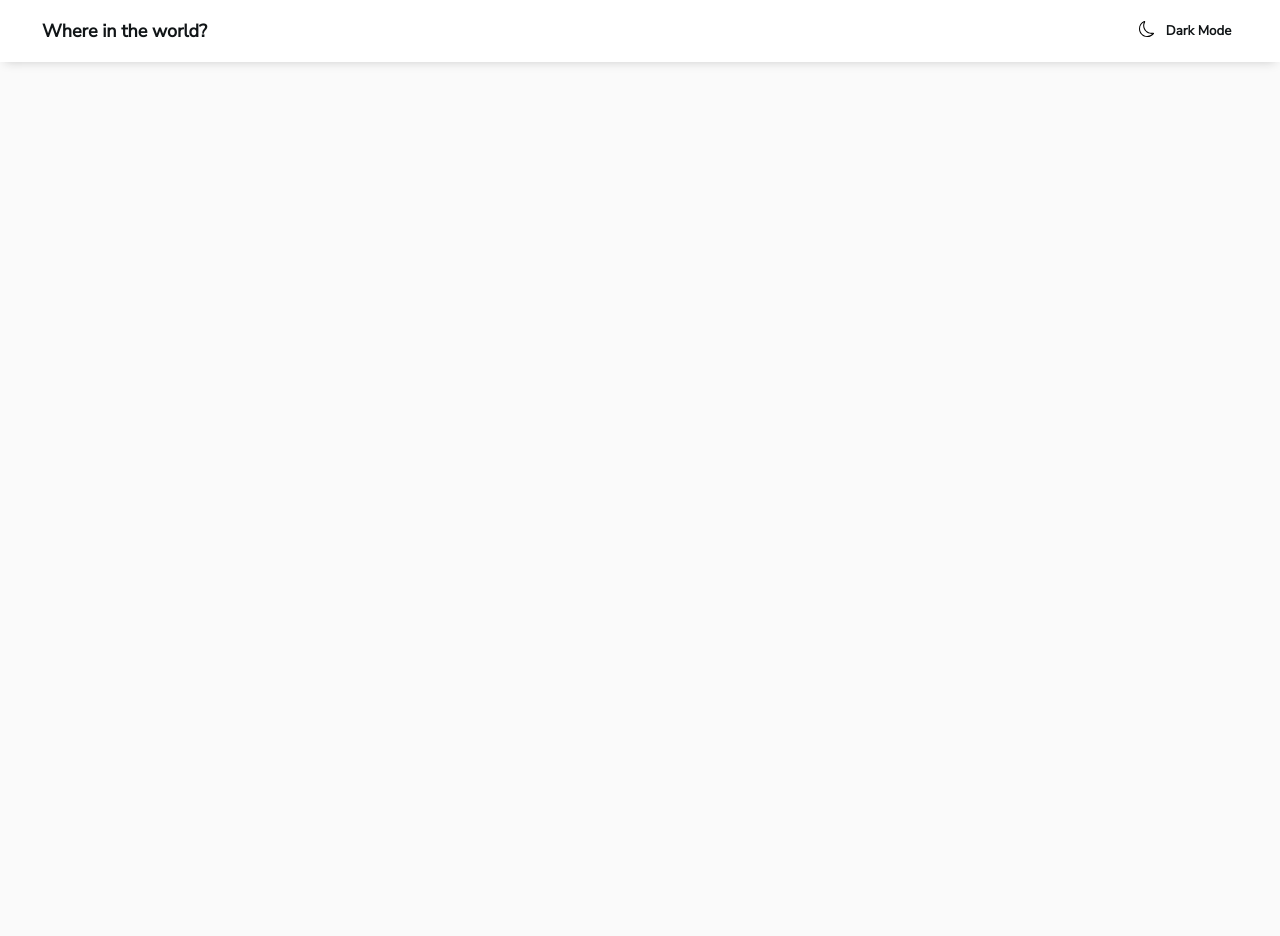
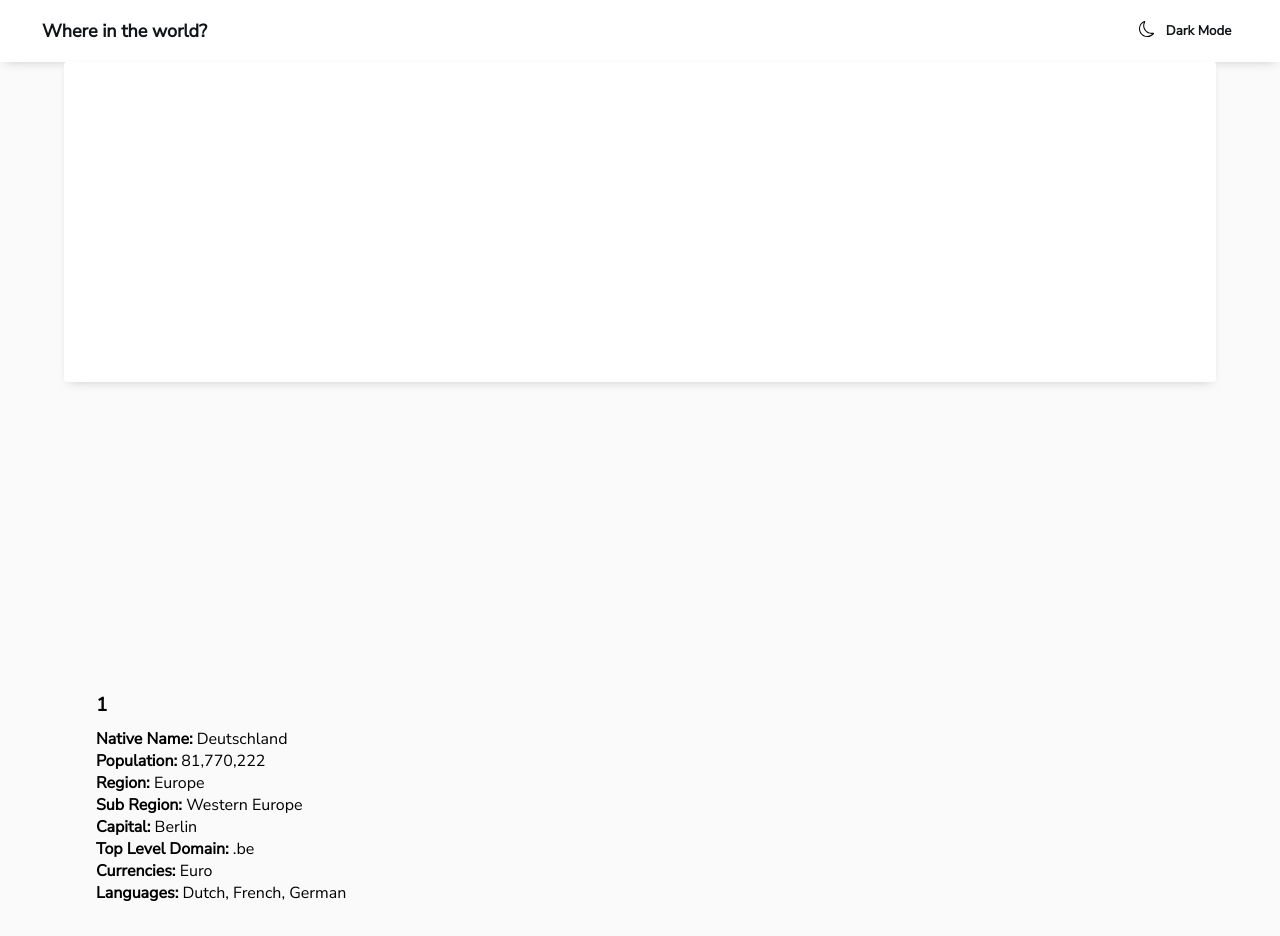
Before and after one commit to Yarden-Tal/rest-countries-api, a React (Vite) app in the folder rest-countries/: page /country/1 in a window 1280 px wide. Before the commit the page ends 800 px from the top, so only its background shows below. Built offline with nearby package versions, Linux system fonts and the light colour scheme.

Commit message:
component refactor and using react router

```diff
--- a/rest-countries/src/App.tsx
+++ b/rest-countries/src/App.tsx
@@ -1,6 +1,6 @@
 // Routing
 import { BrowserRouter, Routes, Route } from "react-router-dom";
-import CountryPage from "./components/pages/country-page/CountryPage";
+import CountryPage from "./components/pages/country/CountryPage";
 import Home from "./components/pages/Home";
 // Components
 import Header from "./components/Header";
@@ -13,7 +13,7 @@ const App = (): JSX.Element => {
         <BrowserRouter>
           <Routes>
             <Route path="/" element={<Home />} />
-            <Route path="/" element={<CountryPage />} />
+            <Route path="/country/:name" element={<CountryPage />} />
           </Routes>
         </BrowserRouter>
       </main>
--- a/rest-countries/src/components/pages/Home.tsx
+++ b/rest-countries/src/components/pages/Home.tsx
@@ -1,22 +1,13 @@
-import { useState } from "react";
 // Components
-import BackButton from "./country-page/BackButton";
-import ExpandedCountry from "./country-page/ExpandedCountry";
 import Countries from "./home/Countries";
 import SearchAndFilterBar from "./home/SearchAndFilterBar";
 
 const Home = (): JSX.Element => {
-  const [showExpanded, setShowExpanded] = useState<boolean>(false);
 
-  const toggleExpanded = () => setShowExpanded(!showExpanded);
   return (
     <>
-      {!showExpanded ? <SearchAndFilterBar /> : <BackButton />}
-      {!showExpanded ? (
-        <Countries toggleExpanded={toggleExpanded} />
-      ) : (
-        <ExpandedCountry />
-      )}
+      <SearchAndFilterBar />
+      <Countries />
     </>
   );
 };
--- a/rest-countries/src/components/pages/country-page/CountryPage.tsx
+++ /dev/null
@@ -1,5 +0,0 @@
-const CountryPage = (): JSX.Element => {
-  return <div>Country Page</div>;
-};
-
-export default CountryPage;
--- /dev/null
+++ b/rest-countries/src/components/pages/country/CountryPage.tsx
@@ -0,0 +1,10 @@
+import { useParams } from "react-router-dom";
+import ExpandedCountry from "./ExpandedCountry";
+
+const CountryPage = (): JSX.Element => {
+  const { name } = useParams();
+
+  return <ExpandedCountry name={name!} />
+};
+
+export default CountryPage;
--- a/rest-countries/src/components/pages/country-page/ExpandedCountry.tsx
+++ b/rest-countries/src/components/pages/country/ExpandedCountry.tsx
@@ -1,11 +1,11 @@
-const ExpandedCountry = (isExpanded: any): JSX.Element => {
+const ExpandedCountry = (props: {name: string}): JSX.Element => {
   return (
     <div className="country-wrapper">
       <div className="country-flag">
         <img src="" alt="" />
       </div>
       <div className="country-info-wrapper">
-        <div className="country-title">Germany</div>
+        <div className="country-title">{props.name}</div>
         <div className="country-native-name">
           Native Name: <span>Deutschland</span>
         </div>
--- a/rest-countries/src/components/pages/home/Countries.tsx
+++ b/rest-countries/src/components/pages/home/Countries.tsx
@@ -8,7 +8,7 @@ import "../../../styles/countries.scss";
 import { useEffect, useState } from "react";
 import { simpleCountryData } from "../../../models/country";
 
-const Countries = (toggleExpanded: any): JSX.Element => {
+const Countries = (): JSX.Element => {
   const [data, setData] = useState<simpleCountryData[]>();
 
   useEffect(() => {
@@ -31,7 +31,6 @@ const Countries = (toggleExpanded: any): JSX.Element => {
             <SimpleCountry
               key={i}
               country={country}
-              toggleExpanded={toggleExpanded}
             />
           ))}
         </div>
--- a/rest-countries/src/components/pages/home/SimpleCountry.tsx
+++ b/rest-countries/src/components/pages/home/SimpleCountry.tsx
@@ -1,16 +1,16 @@
+import { useNavigate } from "react-router-dom";
 import { simpleCountryData } from "../../../models/country";
 import "../../../styles/simpleCountry.scss";
 
 const SimpleCountry = (props: {
   country: simpleCountryData;
-  toggleExpanded: any;
 }): JSX.Element => {
   const { flag, name, population, region, capital } = props.country;
-  const { toggleExpanded } = props;
-  console.log(toggleExpanded);
+
+  const navigate = useNavigate(); // Get the navigation function from React Router
 
   return (
-    <div className="country-wrapper">
+    <div className="country-wrapper" onClick={() => navigate(`/country/${name}`)}>
       <div
         className="country-flag"
         style={{ backgroundImage: `url(${flag})` }}
```
Also changed, not shown: rest-countries/src/components/pages/country/BackButton.tsx (renamed from rest-countries/src/components/pages/country-page/BackButton.tsx).
